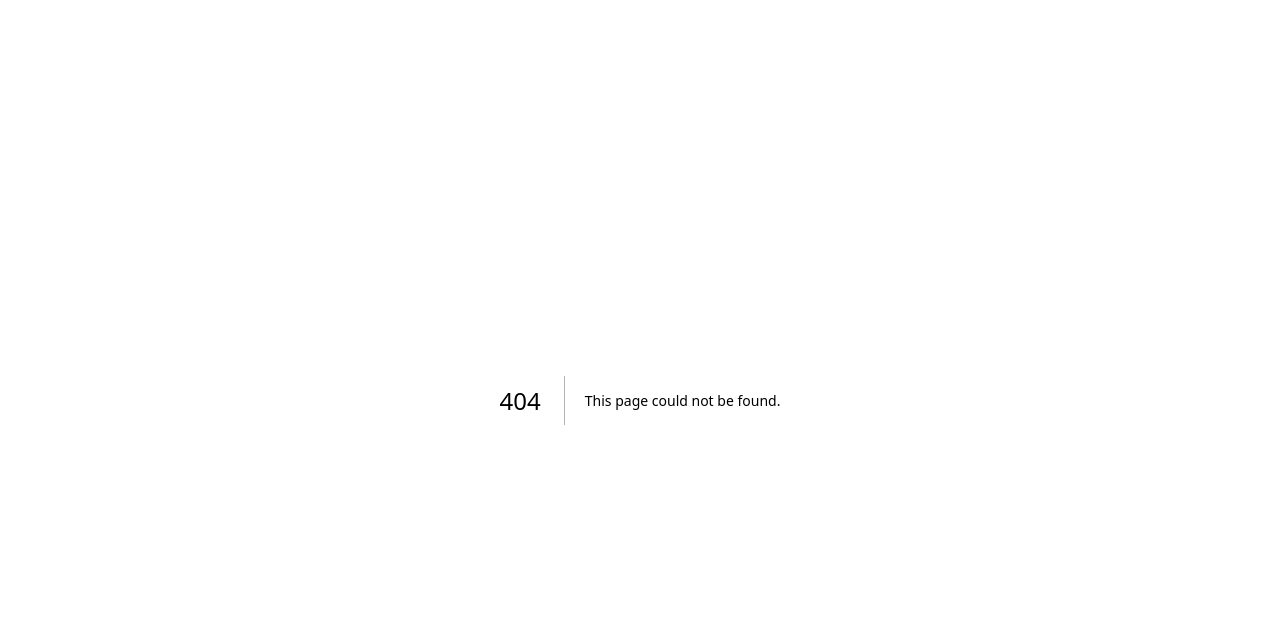
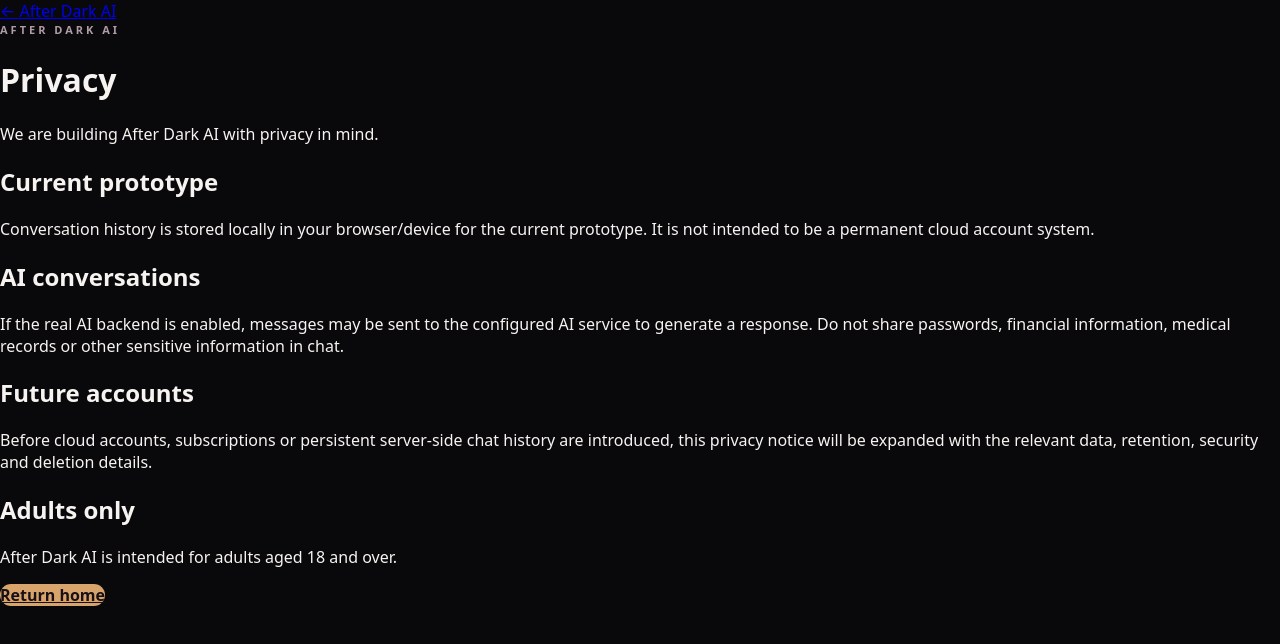
Before and after one commit to christianc3995-cpu/after-dark-ai, a Next.js app: page /privacy in a window 1280 px wide. Before the commit this address had no page. Shown: the top 644 px of the page. Built offline with nearby package versions, Linux system fonts and the light colour scheme.

Commit message:
Add privacy page for After Dark AI

```diff
--- /dev/null
+++ b/app/privacy/page.js
@@ -0,0 +1,3 @@
+export const metadata={title:'Privacy — After Dark AI'};
+
+export default function Privacy(){return <main className="legal-page"><a href="/" className="legal-back">← After Dark AI</a><div className="legal-card"><div className="eyebrow">AFTER DARK AI</div><h1>Privacy</h1><p>We are building After Dark AI with privacy in mind.</p><h2>Current prototype</h2><p>Conversation history is stored locally in your browser/device for the current prototype. It is not intended to be a permanent cloud account system.</p><h2>AI conversations</h2><p>If the real AI backend is enabled, messages may be sent to the configured AI service to generate a response. Do not share passwords, financial information, medical records or other sensitive information in chat.</p><h2>Future accounts</h2><p>Before cloud accounts, subscriptions or persistent server-side chat history are introduced, this privacy notice will be expanded with the relevant data, retention, security and deletion details.</p><h2>Adults only</h2><p>After Dark AI is intended for adults aged 18 and over.</p><a href="/" className="primary legal-button">Return home</a></div></main>}
```
